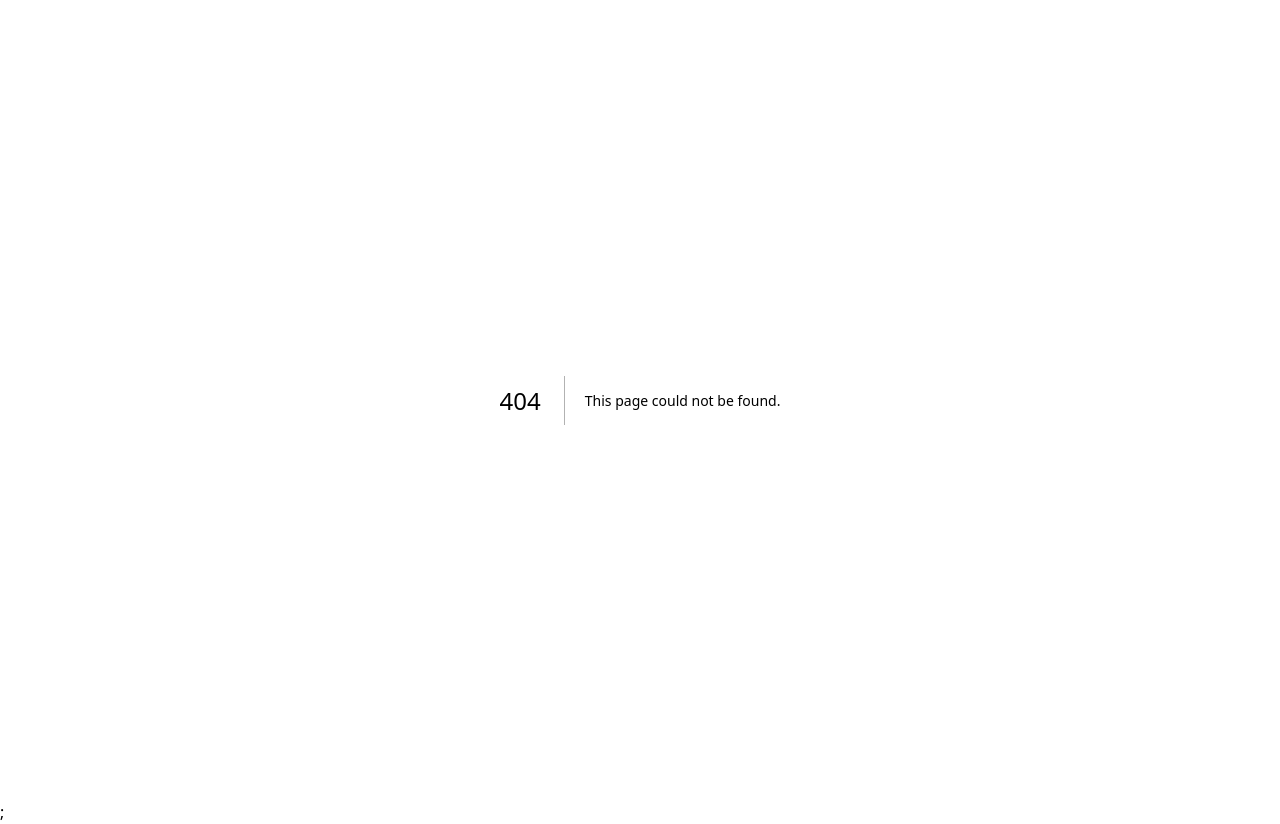
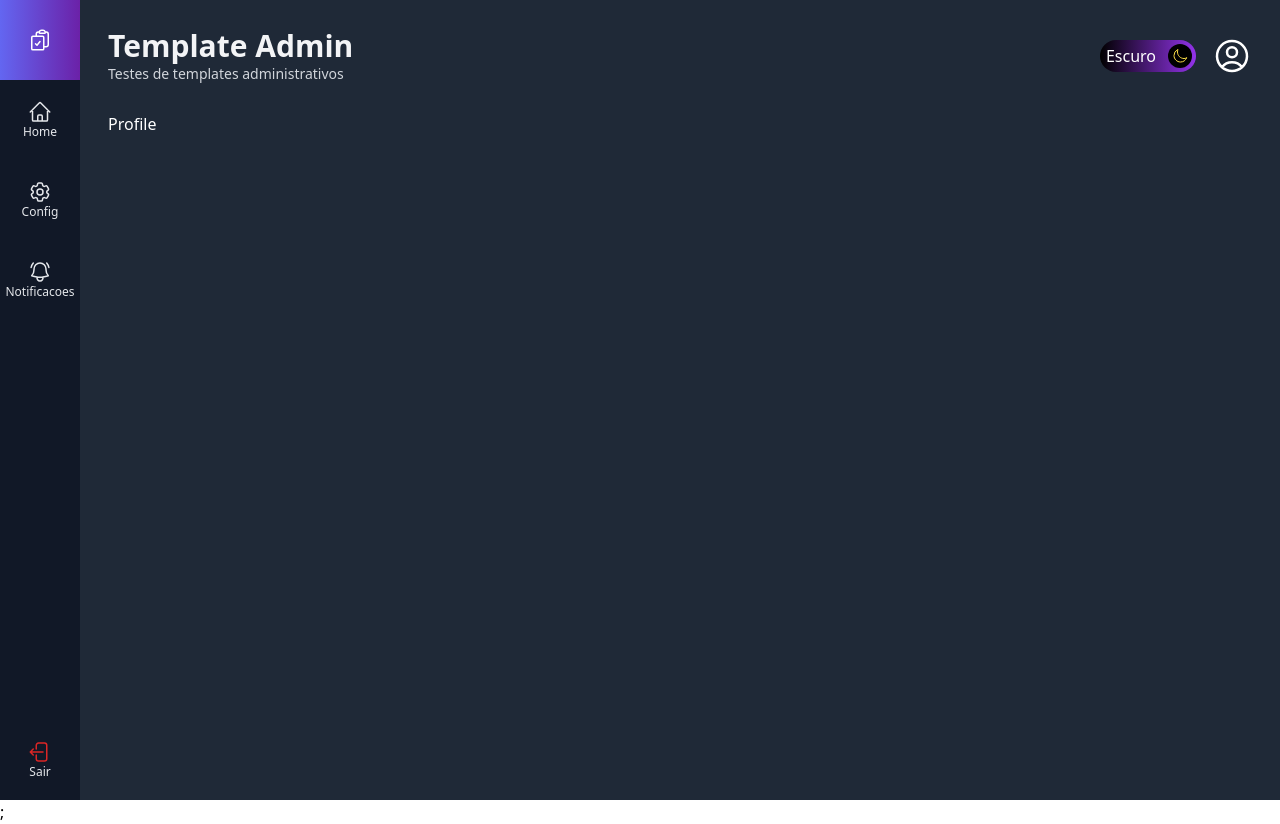
Before and after one commit to Gus41/ReactJs-NextJs, a Next.js app in the folder next/admin-template/: page /profile in a window 1280 px wide. Before the commit this address had no page. Built offline with nearby package versions, Linux system fonts and the light colour scheme.

Commit message:
Profile Icon

```diff
--- a/next/admin-template/src/components/template/Header.tsx
+++ b/next/admin-template/src/components/template/Header.tsx
@@ -2,20 +2,34 @@ import useAppData from "@/data/hook/useAppData"
 import MenuLateral from "./MenuLateral"
 import ThemeButton from "./ThemeButton"
 import Title from "./Title"
+import Link from "next/link"
+import useAuth from "@/data/hook/useAuthData"
 
 interface headerProps {
   title : string
   subtitle: string
 }
 
+const img = <svg xmlns="http://www.w3.org/2000/svg" fill="none" viewBox="0 0 24 24" strokeWidth="1.5" stroke="currentColor" className="h-10 h-10 rounded cursor-pointer ml-4">
+    <path strokeLinecap="round" strokeLinejoin="round" d="M17.982 18.725A7.488 7.488 0 0 0 12 15.75a7.488 7.488 0 0 0-5.982 2.975m11.963 0a9 9 0 1 0-11.963 0m11.963 0A8.966 8.966 0 0 1 12 21a8.966 8.966 0 0 1-5.982-2.275M15 9.75a3 3 0 1 1-6 0 3 3 0 0 1 6 0Z" />
+  </svg>
+
+
 export default function Header(props : headerProps){
   const data = useAppData()
+  const { user } = useAuth()
+
 
   return(
     <div className="flex">
      <Title title={props.title} subtitle={props.subtitle} />
-      <div className="flex flex-grow justify-end">
+      <div className="flex flex-grow justify-end items-center">
         <ThemeButton dark={data.dark} toggle={data.toggle} />
+        <Link href='/profile'>
+          {user?.imageUrl?  <img src={user?.imageUrl} alt="Avatar do Usuario"
+            className="h-10 w-10 rounded-full cursor-pointer"/> :
+          img}
+        </Link>
       </div>
     </div>
   )
--- /dev/null
+++ b/next/admin-template/src/pages/profile.tsx
@@ -0,0 +1,13 @@
+import Layout from "@/components/template/Layout";
+
+export default function Notificacoes(){
+
+
+  return(
+    <div>
+      <Layout title="Template Admin" subtitle="Testes de templates administrativos">
+        <h2>Profile</h2>
+      </Layout>
+    </div>
+  )
+}
```
